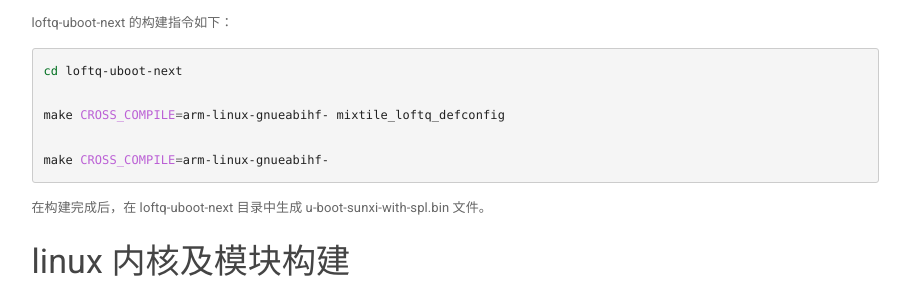
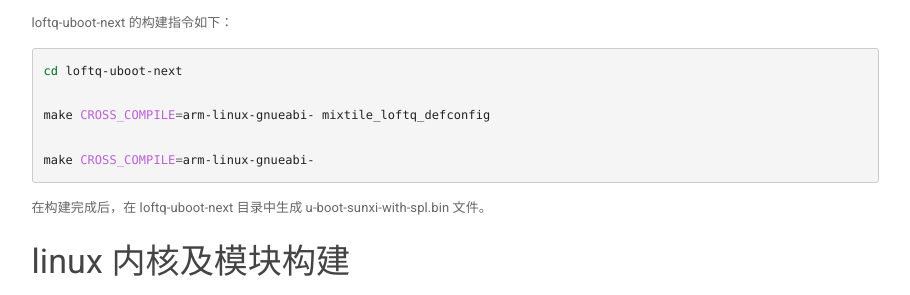
Before and after one commit to mixtile/mixtile-sphinx, a Sphinx documentation site: the page built from source/zh/zh-quick-guide.rst, in a window 1280 px wide and 900 px high, scrolled down 7598 px. Shown: the part 152-447 px from the top of the window, without its empty margins (331-1241 px from the left). Built offline with Sphinx 7.4.7, drawn with Linux system fonts in a browser that asks for light colours.

Commit message:
update uboot cross-tool to arm-linux-gnueabi-

```diff
--- a/source/en/en-quick-guide.rst
+++ b/source/en/en-quick-guide.rst
@@ -452,9 +452,9 @@ we can build it as below:
 
    cd loftq-uboot-next
 
-   make CROSS_COMPILE=arm-linux-gnueabihf- mixtile_loftq_defconfig
+   make CROSS_COMPILE=arm-linux-gnueabi- mixtile_loftq_defconfig
 
-   make CROSS_COMPILE=arm-linux-gnueabihf-
+   make CROSS_COMPILE=arm-linux-gnueabi-
 
 when making finished, it will create **u-boot-sunxi-with-spl.bin**, and this is the file we need.
 
--- a/source/zh/zh-quick-guide.rst
+++ b/source/zh/zh-quick-guide.rst
@@ -421,9 +421,9 @@ loftq-uboot-next 的构建指令如下：
 
    cd loftq-uboot-next
 
-   make CROSS_COMPILE=arm-linux-gnueabihf- mixtile_loftq_defconfig
+   make CROSS_COMPILE=arm-linux-gnueabi- mixtile_loftq_defconfig
 
-   make CROSS_COMPILE=arm-linux-gnueabihf-
+   make CROSS_COMPILE=arm-linux-gnueabi-
 
 在构建完成后，在 loftq-uboot-next 目录中生成 u-boot-sunxi-with-spl.bin 文件。
 
```
